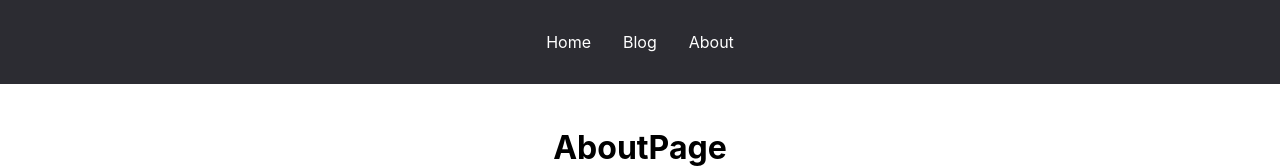
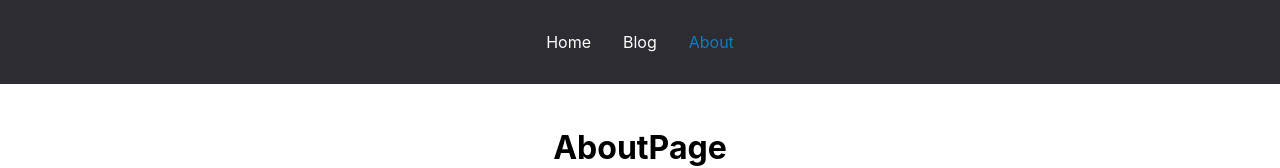
Before and after one commit to Aleksandr-Glebik/react-router-6, a React (Create React App) app: page /about/contacts in a window 1280 px wide. Shown: the top 168 px of the page. Built offline with nearby package versions, Linux system fonts and the light colour scheme.

Commit message:
feat: second way add nested routes for comp AboutPage

```diff
--- a/src/App.js
+++ b/src/App.js
@@ -17,7 +17,10 @@ function App() {
       <Routes>
         <Route path='/' element={<Layout />}>
           <Route index element={<HomePage />}/>
-          <Route path='about/*' element={<AboutPage />}/>
+          <Route path='about' element={<AboutPage />}>
+                <Route path={'contacts'} element={<p>Our contact</p>} />
+                <Route path={'team'} element={<p>Our team</p>} />
+          </Route>
           <Route path='about-us' element={<Navigate to='/about' replace />}/>
           <Route path='posts' element={<BlogPage />}/>
           <Route path='posts/:id/edit' element={<EditPost />}/>
--- a/src/components/CustomLink.jsx
+++ b/src/components/CustomLink.jsx
@@ -2,7 +2,10 @@ import React from "react"
 import { Link, useMatch } from "react-router-dom"
 
 const CustomLink = ({children, to, ...props}) => {
-    const match = useMatch(to)
+    const match = useMatch({
+      path: to,
+      end: to.length === 1
+    })
     // console.log('match:', {match});
 
     return (
--- a/src/pages/AboutPage.jsx
+++ b/src/pages/AboutPage.jsx
@@ -1,5 +1,5 @@
 import React from "react"
-import { Routes, Route, Link } from 'react-router-dom'
+import { Outlet, Link } from 'react-router-dom'
 
 const AboutPage = () => {
     return (
@@ -14,10 +14,7 @@ const AboutPage = () => {
                     <Link to={'team'}>Our team</Link>
                 </li>
             </ul>
-            <Routes>
-                <Route path={'contacts'} element={<p>Our contact</p>} />
-                <Route path={'team'} element={<p>Our team</p>} />
-            </Routes>
+            <Outlet />
         </div>
     )
 }
```
